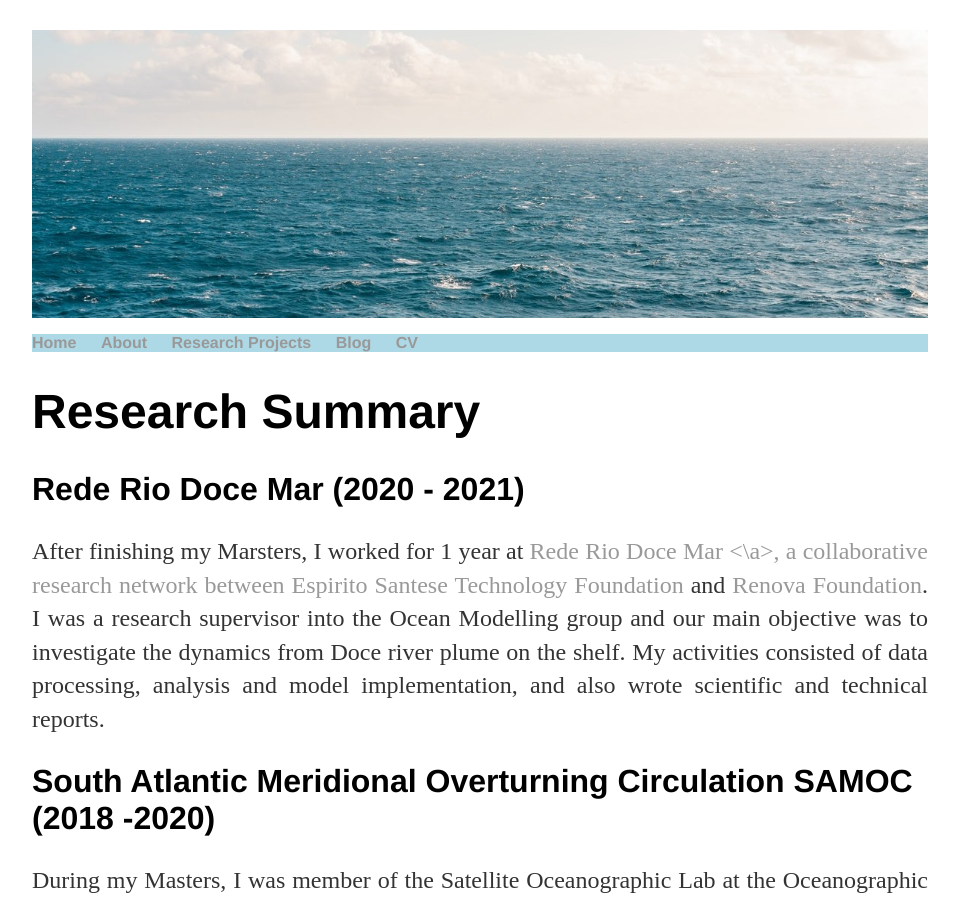
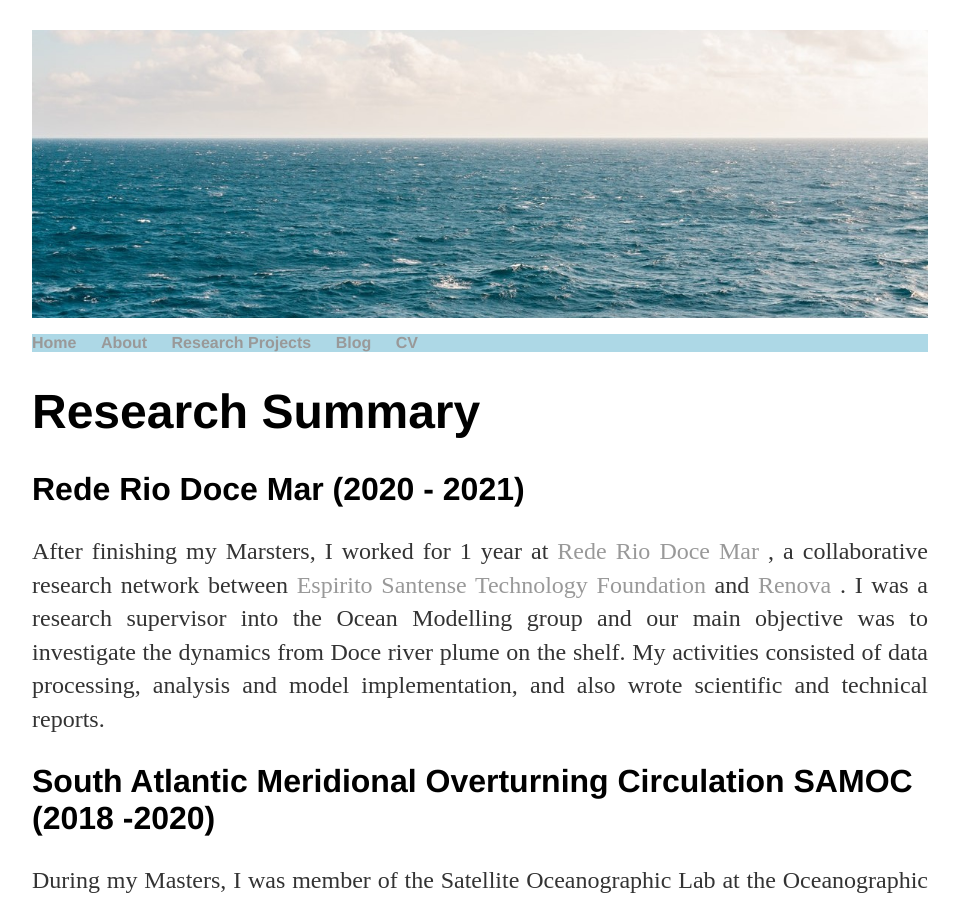
Before and after one commit to joaopedroamorim/joaopedroamorim.github.io, a Jekyll site: the page built from research/index.html, in a window 1280 px wide and 900 px high. Shown: the whole window, without its empty margins (160-1119 px from the left). Built offline with Jekyll 4.4.1, drawn with Linux system fonts in a browser that asks for light colours.

Commit message:
Update index.html

```diff
--- a/research/index.html
+++ b/research/index.html
@@ -7,7 +7,7 @@ permalink: /research/
 
 	<div class = "blurb">
 		<h2> Rede Rio Doce Mar (2020 - 2021) </h2>
-		<p align ="justify"> After finishing my Marsters, I worked for 1 year at <a href ="https://rrdm.net.br/"> Rede Rio Doce Mar <\a>, a collaborative research network between <a href=http://www.fest.org.br/fest2018/> Espirito Santese Technology Foundation </a> and <a href="https://www.fundacaorenova.org/" >Renova Foundation</a>. I was a research supervisor into the Ocean Modelling group and our main objective was to investigate the dynamics from Doce river plume on the shelf. My activities consisted of data processing, analysis and model implementation, and also wrote scientific and technical reports.
+		<p align ="justify"> After finishing my Marsters, I worked for 1 year at <a href ="https://rrdm.net.br/"> Rede Rio Doce Mar </a>, a collaborative research network between <a href=http://www.fest.org.br/fest2018/> Espirito Santense Technology Foundation </a> and <a href="https://www.fundacaorenova.org/" >Renova </a>. I was a research supervisor into the Ocean Modelling group and our main objective was to investigate the dynamics from Doce river plume on the shelf. My activities consisted of data processing, analysis and model implementation, and also wrote scientific and technical reports.
 		</p>
 	</div><!--/.blurb -->
 
```
